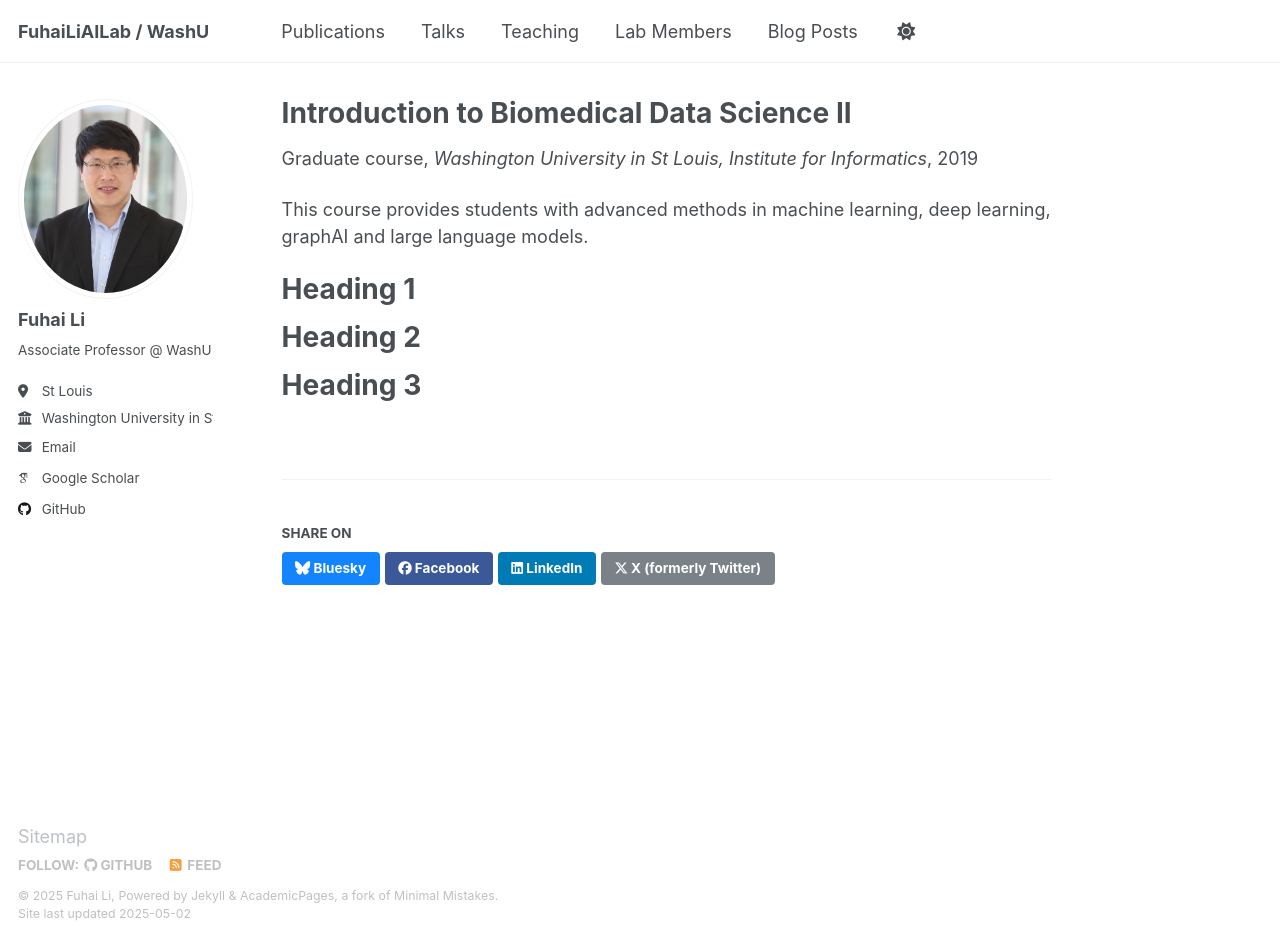
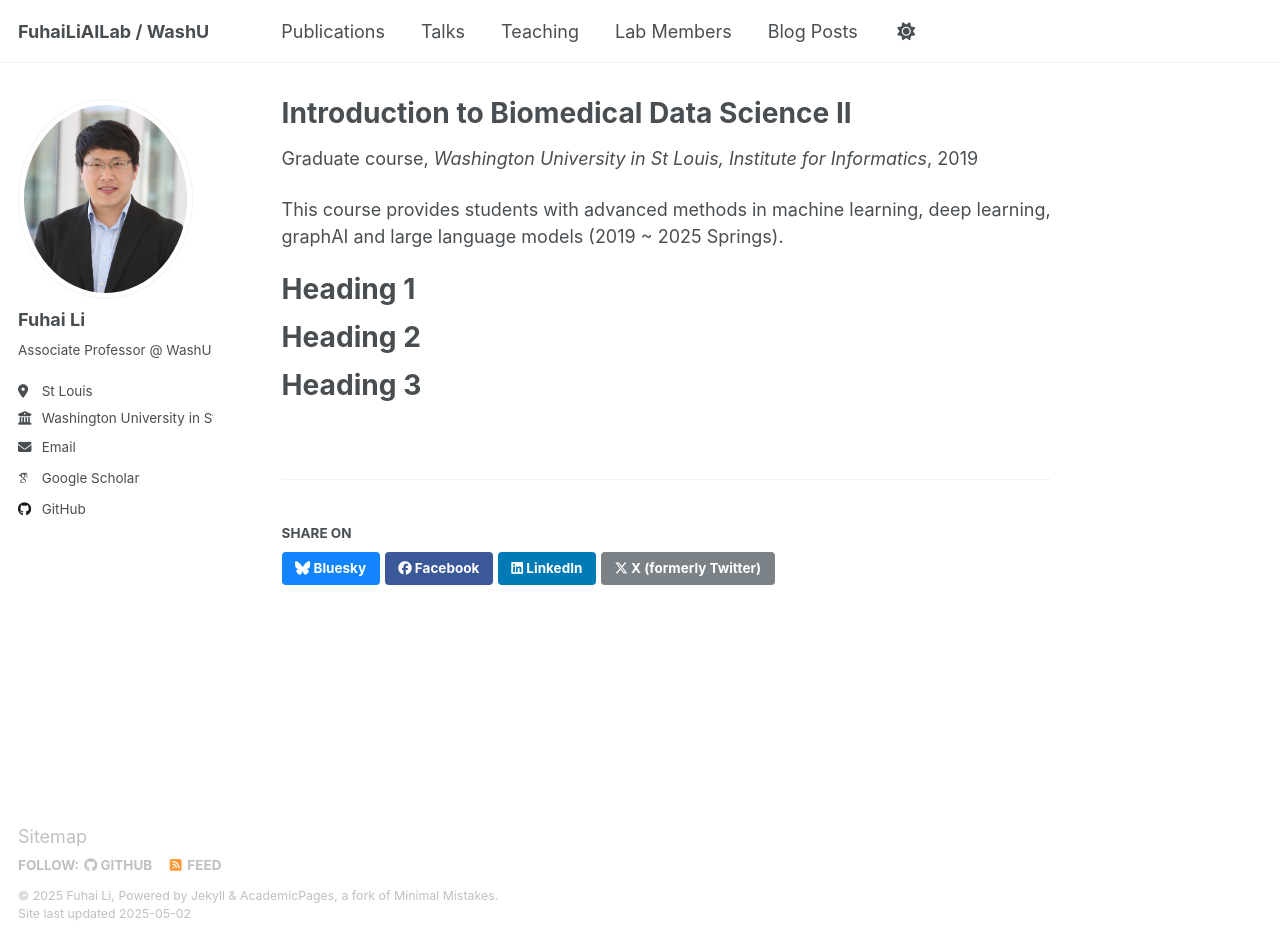
Before and after one commit to FuhaiLiAiLab/FuhaiLiAILab.github.io, a Jekyll site: the page built from _teaching/2014-spring-teaching-1.md, in a window 1280 px wide and 942 px high. Built offline with Jekyll 4.4.1, drawn with Linux system fonts in a browser that asks for light colours; some web fonts are replaced.

Commit message:
Update 2014-spring-teaching-1.md

```diff
--- a/_teaching/2014-spring-teaching-1.md
+++ b/_teaching/2014-spring-teaching-1.md
@@ -8,7 +8,7 @@ date: 2019-01-01
 location: "St Louis, USA"
 ---
 
-This course provides students with advanced methods in machine learning, deep learning, graphAI and large language models.
+This course provides students with advanced methods in machine learning, deep learning, graphAI and large language models (2019 ~ 2025 Springs).
 
 Heading 1
 ======
```
